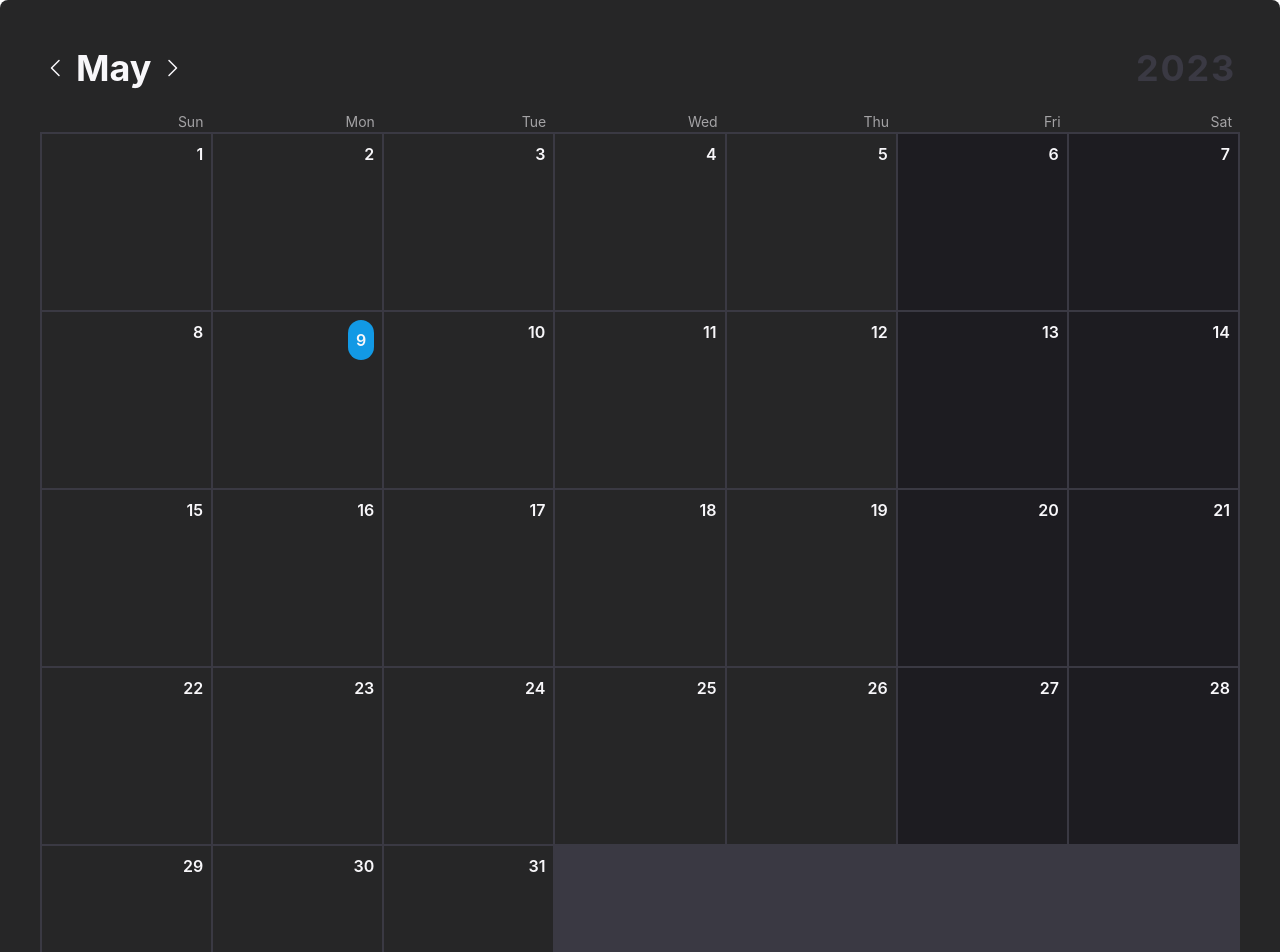
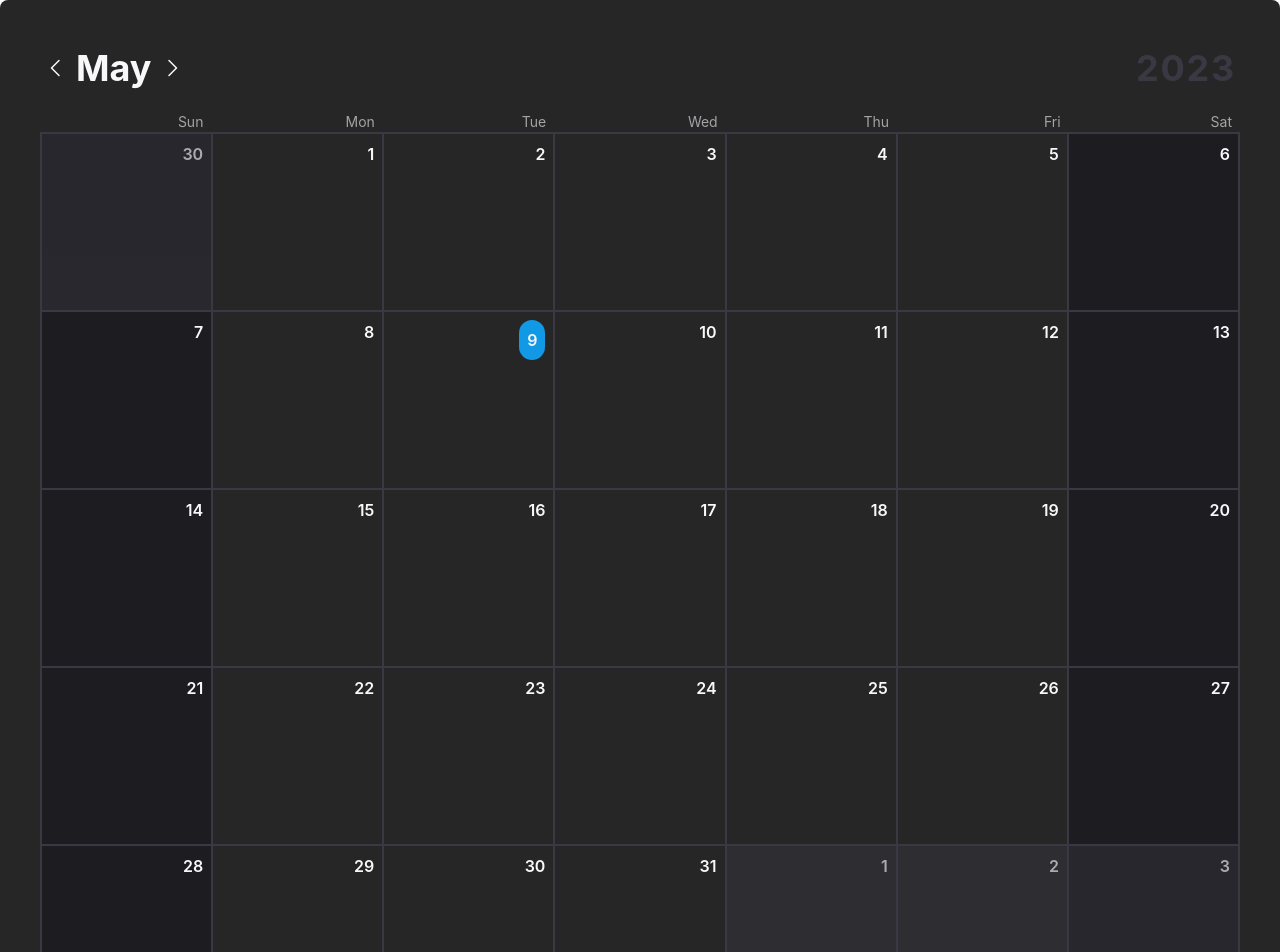
Before and after one commit to raiane-oliveira/Calendar, a React (Vite) app: page / in a window 1280 px wide. Shown: the top 952 px of the page. Built offline with nearby package versions, Linux system fonts and the light colour scheme.

Commit message:
feat: display last and first days of months

```diff
--- a/src/components/Calendar.tsx
+++ b/src/components/Calendar.tsx
@@ -1,17 +1,38 @@
-import { format, getDay, getMonth, isSameDay, isWeekend } from "date-fns";
+import {
+  format,
+  getDay,
+  getMonth,
+  isSameDay,
+  isWeekend,
+  lastDayOfMonth,
+  lastDayOfWeek,
+} from "date-fns";
 import { useCalendar } from "../context/DatesContext";
-import { useState } from "react";
+import React, { useState } from "react";
 import { CaretLeft, CaretRight } from "@phosphor-icons/react";
+
+interface IDayProps {
+  index: number;
+  day: Date;
+  firstDayOfWeekIndex?: number;
+  isAnotherMonth?: boolean;
+}
 
 export function Calendar() {
   const { calendar } = useCalendar();
+
+  // The initial state setting is the current month
   const [monthIndex, setMonthIndex] = useState(getMonth(calendar.currentDay));
 
-  const year = format(calendar.currentDay, "yyyy");
+  const year = Number(format(calendar.currentDay, "yyyy"));
   const month = format(new Date(Number(year), monthIndex, 1), "MMMM");
 
-  const firstDayOfWeekIndex = getDay(new Date(Number(year), monthIndex, 1)) + 1;
-  console.log(firstDayOfWeekIndex);
+  const firstDayOfWeekIndex = getDay(new Date(year, monthIndex, 1));
+  const lastDayMonth = lastDayOfMonth(new Date(year, monthIndex, 1));
+  const lastDayOfWeekIndex = getDay(lastDayMonth);
+
+  const listPreviousDays = renderPreviousDays();
+  const listNextDays = renderNextDays();
 
   function onNextMonth() {
     setMonthIndex(monthIndex + 1);
@@ -29,6 +50,25 @@ export function Calendar() {
     if (monthIndex === 0) {
       setMonthIndex(11);
     }
+  }
+
+  function renderPreviousDays() {
+    const previousMonth = calendar.months[monthIndex - 1];
+
+    // Copies the last days of the previous month based on the remaining weekdays
+    const list = previousMonth.slice(
+      previousMonth.length - firstDayOfWeekIndex
+    );
+    return list;
+  }
+
+  function renderNextDays() {
+    const nextMonth = calendar.months[monthIndex + 1];
+
+    // Copies the first days of the next month based on the remaining weekdays
+    const restOfWeek = 6 - lastDayOfWeekIndex;
+    const list = nextMonth.slice(0, restOfWeek);
+    return list;
   }
 
   return (
@@ -54,15 +94,53 @@ export function Calendar() {
           ))}
         </header>
         <div className="grid grid-flow-row grid-cols-7 p-0.5 gap-0.5 bg-black-border">
-          {calendar.months[monthIndex].map((day: Date, index: number) => {
+          {listPreviousDays.map((day: Date, index: number) => (
+            <DayCalendar
+              day={day}
+              index={index}
+              isAnotherMonth={true}
+              key={index}
+            />
+          ))}
+          {calendar.months[monthIndex].map((day: Date, index: number) => (
+            <DayCalendar
+              day={day}
+              index={index}
+              firstDayOfWeekIndex={firstDayOfWeekIndex + 1}
+              key={index}
+            />
+          ))}
+          {listNextDays.map((day: Date, index: number) => (
+            <DayCalendar
+              day={day}
+              index={index}
+              isAnotherMonth={true}
+              key={index}
+            />
+          ))}
+        </div>
+      </main>
+    </div>
+  );
+}
+
+const DayCalendar: React.FC<IDayProps> = ({
+  day,
+  index,
+  firstDayOfWeekIndex,
+  isAnotherMonth = false,
+}) => {
+  const { calendar } = useCalendar();
   const isFirstDay = index === 0;
   const isDayWeekend = isWeekend(day);
+
   return (
     <div
-                key={index}
       className={`grid p-2 w-full h-44 ${
-                  isFirstDay && " col-start-" + firstDayOfWeekIndex.toString()
-                } ${isDayWeekend ? " bg-black-dark" : "bg-black"}`}
+        isFirstDay && " col-start-" + firstDayOfWeekIndex
+      } ${isDayWeekend ? " bg-black-dark" : "bg-black"}
+        ${isAnotherMonth && " opacity-60"}
+      `}
     >
       <span
         className={`justify-self-end font-semibold ${
@@ -74,9 +152,4 @@ export function Calendar() {
       </span>
     </div>
   );
-          })}
-        </div>
-      </main>
-    </div>
-  );
-}
+};
```
Lines whose indentation alone changed are shown as unchanged.
